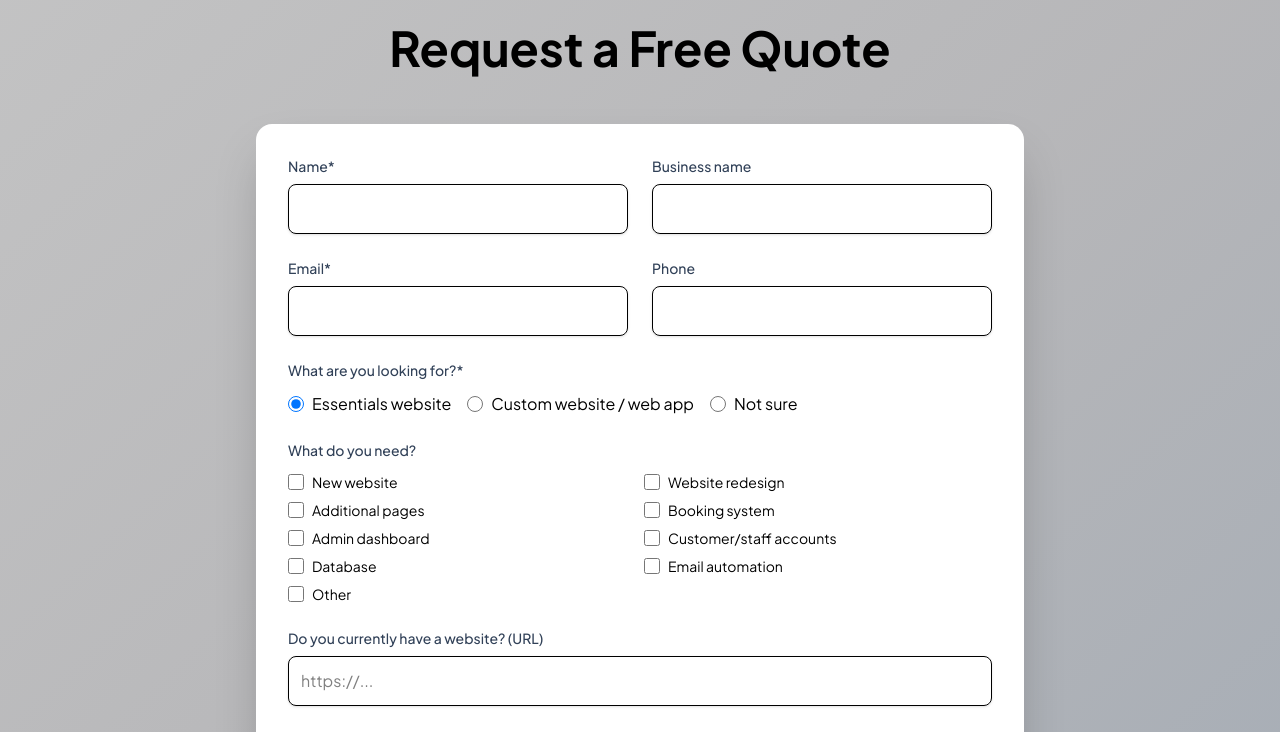
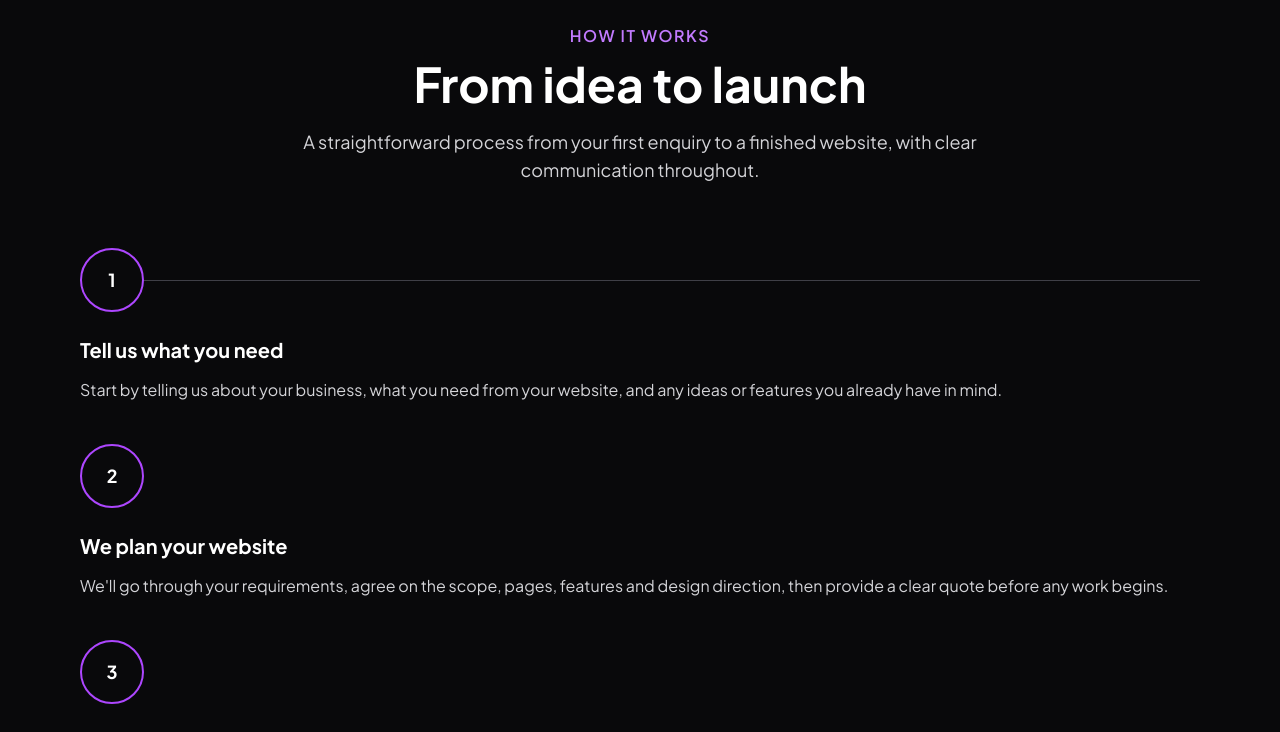
Before and after one commit to ymuth/mugz-dev, a Next.js app: page / in a window 1280 px wide. Shown: the part 1800-2532 px from the top of the page. Built offline with nearby package versions, Linux system fonts and the light colour scheme.

Commit message:
added a process section explaining the process, upgraded link to scroll link to allow it to work multiple times

```diff
--- a/src/app/layout.tsx
+++ b/src/app/layout.tsx
@@ -1,8 +1,8 @@
 import "./globals.css";
 import type { Metadata } from "next";
 import { Geist, Geist_Mono, Poppins, Plus_Jakarta_Sans } from "next/font/google";
-import NavBar from "@/components/global/navbar";
-import Footer from "@/components/global/footer";
+import NavBar from "@/components/global/Navbar";
+import Footer from "@/components/global/Footer";
 
 const geistSans = Geist({
   variable: "--font-geist-sans",
--- a/src/app/page.tsx
+++ b/src/app/page.tsx
@@ -2,6 +2,7 @@ import Image from "next/image";
 import HeroSection from "../components/home/HeroSection";
 import ServicesSection from "@/components/home/ServicesSection";
 import BookingSection from "@/components/home/BookingSection";
+import ExplainSection from "@/components/home/ExplainSection";
 
 export default function Home() {
   return (
@@ -10,6 +11,7 @@ export default function Home() {
 
       <HeroSection />
       <section id="services"><ServicesSection /></section>
+      <section id="explanation"><ExplainSection /></section>
       <section id="contact"><BookingSection /></section>
 
     </div>
--- a/src/components/home/BookingSection.tsx
+++ b/src/components/home/BookingSection.tsx
@@ -108,7 +108,7 @@ export default function BookingSection() {
     }
 
     return (
-        <section className="relative w-full flex flex-col bg-black bg-linear-to-br from-zinc-100/80 via-zinc-200/80 to-slate-300/80">
+        <section className="relative w-full flex flex-col bg-linear-to-br from-zinc-100 via-zinc-200 to-slate-300">
             <div className="p-10 md:p-20 max-w-7xl w-full mx-auto">
                 <h2 className="text-5xl text-black mx-auto text-center font-bold w-fit pb-3 mb-10">
                     Request a Free Quote
--- /dev/null
+++ b/src/components/home/ExplainSection.tsx
@@ -0,0 +1,89 @@
+// 01  Tell us what you need
+//     Send us a few details about your business and project.
+
+// 02  We plan your website
+//     We'll discuss your requirements, design and provide a clear quote.
+
+// 03  We build it
+//     Your website is designed, developed and tested across devices.
+
+// 04  You're live
+//     We deploy your website and take care of hosting and ongoing maintenance.
+
+export default function ExplainSection() {
+    const steps = [
+        {
+            number: "01",
+            title: "Tell us what you need",
+            description:
+                "Start by telling us about your business, what you need from your website, and any ideas or features you already have in mind.",
+        },
+        {
+            number: "02",
+            title: "We plan your website",
+            description:
+                "We'll go through your requirements, agree on the scope, pages, features and design direction, then provide a clear quote before any work begins.",
+        },
+        {
+            number: "03",
+            title: "We design and build it",
+            description:
+                "Once everything is agreed, we'll design and develop your website around your business, keeping you updated and giving you the opportunity to review the progress.",
+        },
+        {
+            number: "04",
+            title: "Review, launch and support",
+            description:
+                "We'll make any final agreed changes, test the website across different devices, launch it, and continue to handle hosting, maintenance and support where included.",
+        },
+    ];
+
+    return (
+        <section className="relative w-full bg-zinc-950 text-white">
+            <div className="mx-auto w-full max-w-7xl px-10 py-20 md:px-20">
+
+                <div className="mx-auto mb-16 max-w-3xl text-center">
+                    <p className="mb-3 font-semibold uppercase tracking-widest text-purple-400">
+                        How it works
+                    </p>
+
+                    <h2 className="text-4xl font-bold md:text-5xl">
+                        From idea to launch
+                    </h2>
+
+                    <p className="mt-5 text-lg text-zinc-300">
+                        A straightforward process from your first enquiry to a finished website,
+                        with clear communication throughout.
+                    </p>
+                </div>
+
+                <div className={`relative grid gap-10 md:grid-cols-${steps.length}`}>
+
+                    {/* Desktop connecting line */}
+                    <div className="absolute left-0 right-0 top-8 hidden h-px bg-zinc-700 md:block" />
+
+                    {steps.map((step, index) => (
+                        <div
+                            key={index + 1}
+                            className="relative flex flex-col"
+                        >
+                            <div className="relative z-10 mb-6 flex size-16 items-center justify-center rounded-full border-2 border-purple-500 bg-zinc-950 text-lg font-bold">
+                                {index + 1}
+                            </div>
+
+                            <h3 className="mb-3 text-xl font-bold">
+                                {step.title}
+                            </h3>
+
+                            <p className="leading-7 text-zinc-300">
+                                {step.description}
+                            </p>
+                        </div>
+                    ))}
+
+                </div>
+
+            </div>
+        </section>
+    );
+}
--- a/src/components/home/HeroSection.tsx
+++ b/src/components/home/HeroSection.tsx
@@ -1,6 +1,6 @@
 import Image from "next/image"
-import Link from "next/link"
 import Hero from "@public/images/laptop-code.jpg"
+import ScrollLink from "../ui/ScrollLink"
 
 export default function HeroSection() {
 
@@ -35,18 +35,18 @@ export default function HeroSection() {
                         Fast, responsive and professional web apps built around your business.
                     </h2>
                     <div className="w-full font-semibold flex justify-center gap-4 text-center">
-                        <Link
-                            href="#services"
+                        <ScrollLink
+                            target="services"
                             className="p-4  shadow-lg font-semibold text-white rounded-full bg-linear-to-r from-teal-400 via-teal-500 to-teal-600 hover:bg-linear-to-br focus:ring-4 focus:outline-none focus:ring-teal-300 transition-opacity hover:opacity-90"
                         >
                             What we Offer
-                        </Link>
-                        <Link
-                            href="#Contact"
+                        </ScrollLink>
+                        <ScrollLink
+                            target="contact"
                             className="p-4  shadow-lg font-semibold text-white rounded-full bg-linear-to-r from-purple-400 via-purple-500 to-purple-600 hover:bg-linear-to-br focus:ring-4 focus:outline-none focus:ring-teal-300 transition-opacity hover:opacity-90"
                         >
                             Get a Free Quote!
-                        </Link>
+                        </ScrollLink>
                     </div>
 
                 </div>
--- a/src/components/home/ServicesSection.tsx
+++ b/src/components/home/ServicesSection.tsx
@@ -1,6 +1,5 @@
-import Image from "next/image"
-import Link from "next/link"
-import FadeIn from "../ui/fadeIn"
+import FadeIn from "../ui/FadeIn"
+import ScrollLink from "../ui/ScrollLink"
 
 
 const cards = [{
@@ -99,12 +98,12 @@ export default function ServicesSection() {
 
                         </div>
 
-                        <Link
-                            href="#contact"
+                        <ScrollLink
+                            target="contact"
                             className="p-4 shadow-lg mx-auto text-center mt-10 font-semibold text-white rounded-full bg-linear-to-r from-purple-400 via-purple-500 to-purple-600 hover:bg-linear-to-br focus:ring-4 focus:outline-none focus:ring-purple-300 transition-opacity hover:opacity-90"
                         >
                             Get a Free Quote!
-                        </Link>
+                        </ScrollLink>
 
 
                     </div>
--- /dev/null
+++ b/src/components/ui/ScrollLink.tsx
@@ -0,0 +1,30 @@
+"use client";
+
+type Props = {
+    target: string;
+    children: React.ReactNode;
+    className?: string;
+};
+
+export default function ScrollLink({
+    target,
+    children,
+    className,
+}: Props) {
+    function handleClick() {
+        document.getElementById(target)?.scrollIntoView({
+            behavior: "smooth",
+            block: "start",
+        });
+    }
+
+    return (
+        <button
+            type="button"
+            onClick={handleClick}
+            className={className}
+        >
+            {children}
+        </button>
+    );
+}
```
Also changed, not shown: 1 other file (tests, documents, lock files or other folders).
